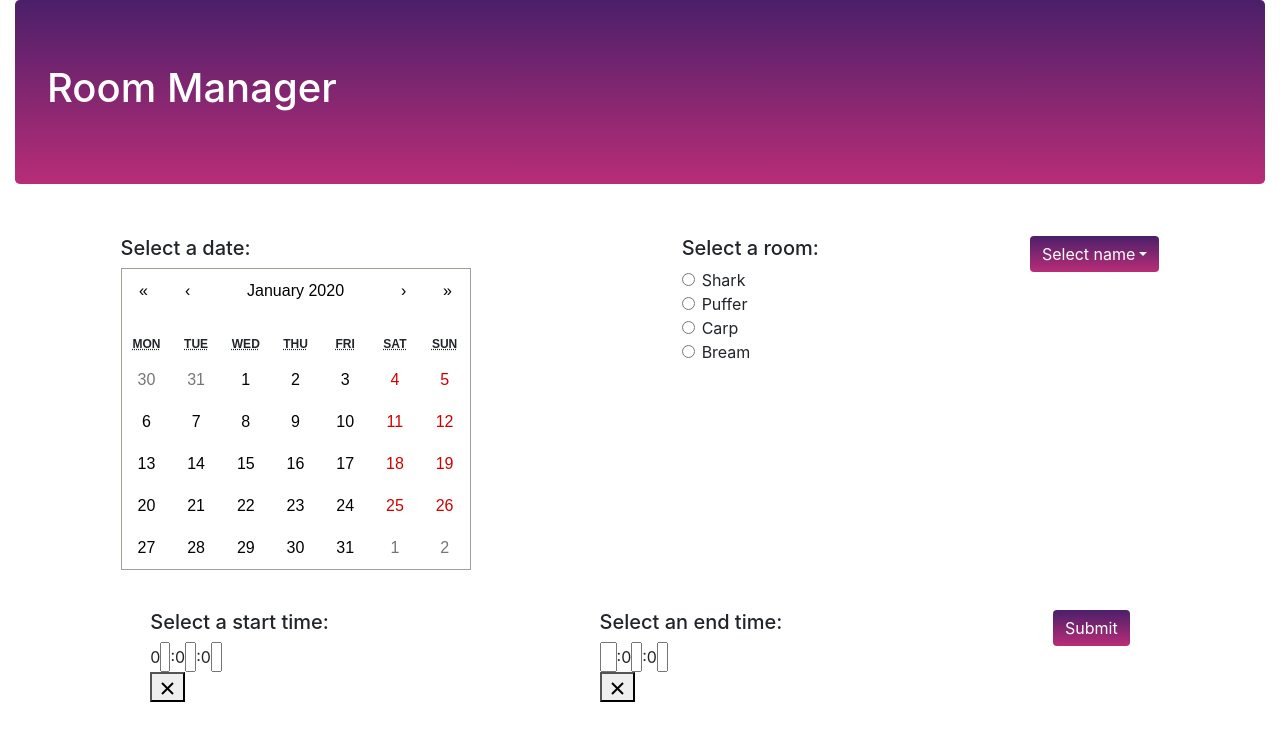
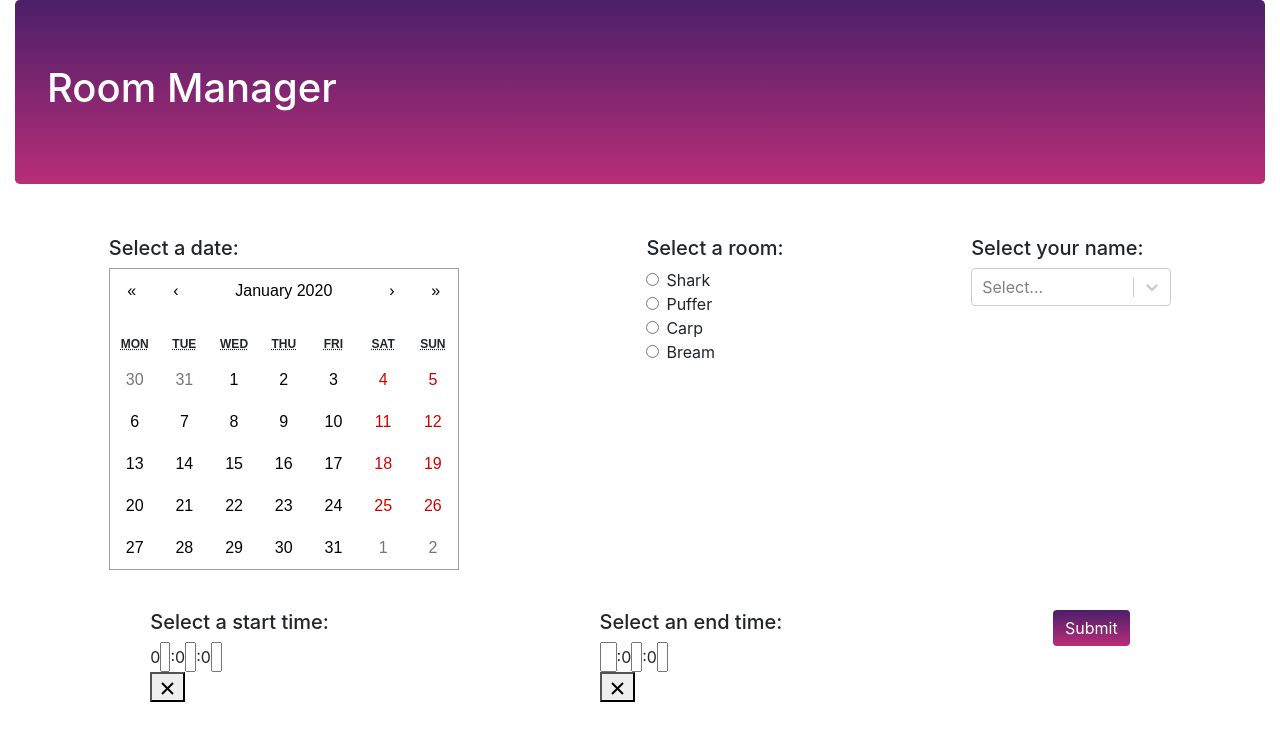
Before and after one commit to slm-git-repo/room-manager, a React (Create React App) app: page / in a window 1280 px wide. Shown: the top 740 px of the page. Built offline with nearby package versions, Linux system fonts and the light colour scheme.

Commit message:
move hardcoded stuff into separate file

```diff
--- a/package.json
+++ b/package.json
@@ -13,6 +13,7 @@
     "react-dom": "^16.12.0",
     "react-router-dom": "^5.1.2",
     "react-scripts": "3.3.0",
+    "react-select": "^3.0.8",
     "react-time-picker": "^3.9.0"
   },
   "scripts": {
--- a/src/components/App.css
+++ b/src/components/App.css
@@ -17,8 +17,11 @@ div[class*=" user-form"],
   margin: 20px 0;
 }
 
-button.user-form__submit,
-.user-form__name button {
+.user-form__name {
+  width: 200px;
+}
+
+button.user-form__submit {
   background: linear-gradient(#4b1f6a, #b92d77);
   border: none;
   max-height: 50px;
--- a/src/components/Cancelled.js
+++ b/src/components/Cancelled.js
@@ -2,7 +2,7 @@ import React from "react";
 import { Link } from "react-router-dom";
 import Alert from "react-bootstrap/Alert";
 
-function Cancelled(props) {
+function Cancelled() {
   return (
     <>
       <div className="jumbotron">
--- a/src/components/ConfirmationPage.js
+++ b/src/components/ConfirmationPage.js
@@ -11,7 +11,7 @@ function ConfirmationPage(props) {
       <div className="jumbotron">
         <h1>Room Manager</h1>
       </div>
-      <Alert variant="success">
+      <Alert variant="warning">
         Please confirm your information before reserving a room:
       </Alert>
       <div className="user-results">
--- a/src/components/Reservation.js
+++ b/src/components/Reservation.js
@@ -59,7 +59,9 @@ function Reservation(props) {
         <div className="user-form__room">
           <RoomSelector onRoomChange={onRoomChange} />
         </div>
-        <NameSelector onNameClick={onNameClick} />
+        <div className="user-form__name">
+          <NameSelector onNameClick={onNameClick} />
+        </div>
         <div className="break"></div>
         <div className="user-form__start-time">
           <h5>Select a start time:</h5>
--- a/src/components/form/NameSelector.js
+++ b/src/components/form/NameSelector.js
@@ -1,22 +1,18 @@
 import React from "react";
-import DropdownButton from "react-bootstrap/DropdownButton";
-import Dropdown from "react-bootstrap/Dropdown";
+import Select from "react-select";
+
+import { nameOptions } from "../utils";
 
 function NameSelector(props) {
   const handleOnClick = event => {
-    props.onNameClick(event.target.id);
+    props.onNameClick(event.value);
   };
 
   return (
-    <DropdownButton
-      title="Select name"
-      className="user-form__name"
-      onClick={handleOnClick}
-    >
-      <Dropdown.Item id="1">Bárbara Ribeiro</Dropdown.Item>
-      <Dropdown.Item id="2">Catarina Curioso</Dropdown.Item>
-      <Dropdown.Item id="3">Sérgio Machado</Dropdown.Item>
-    </DropdownButton>
+    <>
+      <h5>Select your name:</h5>
+      <Select options={nameOptions} onChange={handleOnClick} />
+    </>
   );
 }
 
--- a/src/components/form/RoomSelector.js
+++ b/src/components/form/RoomSelector.js
@@ -1,5 +1,12 @@
 import React from "react";
 import Form from "react-bootstrap/Form";
+
+import { roomOptions } from "../utils";
+
+const roomKeys = Object.keys(roomOptions);
+const roomValues = roomKeys.map((key, index) => {
+  return roomOptions[index].label;
+});
 
 function RoomSelector(props) {
   const handleOnChange = event => {
@@ -10,10 +17,15 @@ function RoomSelector(props) {
     <>
       <h5>Select a room:</h5>
       <div key="room-selector-radios" onChange={handleOnChange}>
-        <Form.Check type="radio" name="room-selector" id="1" label="Shark" />
-        <Form.Check type="radio" name="room-selector" id="2" label="Puffer" />
-        <Form.Check type="radio" name="room-selector" id="3" label="Carp" />
-        <Form.Check type="radio" name="room-selector" id="4" label="Bream" />
+        {roomKeys.map((key, index) => (
+          <Form.Check
+            key={index}
+            type="radio"
+            name="room-selector"
+            id={key}
+            label={roomValues[index]}
+          />
+        ))}
       </div>
     </>
   );
--- a/src/components/results/ResultsTable.js
+++ b/src/components/results/ResultsTable.js
@@ -1,5 +1,7 @@
 import React from "react";
 import Table from "react-bootstrap/Table";
+
+import { getName, getRoom } from "../utils";
 
 function ResultsTable(props) {
   const data = props.data;
@@ -19,23 +21,23 @@ function ResultsTable(props) {
       </thead>
       <tbody>
         <tr>
-          <td>Date (mm-dd-yy): </td>
+          <td>Date (mm-dd-yy):</td>
           <td>{date}</td>
         </tr>
         <tr>
-          <td>Room: </td>
-          <td>{room}</td>
+          <td>Room:</td>
+          <td>{getRoom(room)}</td>
         </tr>
         <tr>
-          <td>Name: </td>
-          <td>{name}</td>
+          <td>Name:</td>
+          <td>{getName(name)}</td>
         </tr>
         <tr>
-          <td>Start time: </td>
+          <td>Start time:</td>
           <td>{startTime}</td>
         </tr>
         <tr>
-          <td>End time: </td>
+          <td>End time:</td>
           <td>{endTime}</td>
         </tr>
       </tbody>
--- /dev/null
+++ b/src/components/utils.js
@@ -0,0 +1,24 @@
+const nameOptions = [
+  { id: "1", label: "Bárbara Ribeiro" },
+  { id: "2", label: "Catarina Curioso" },
+  { id: "3", label: "Sérgio Machado" }
+];
+
+const roomOptions = [
+  { id: "1", label: "Shark" },
+  { id: "2", label: "Puffer" },
+  { id: "3", label: "Carp" },
+  { id: "4", label: "Bream" }
+];
+
+const getName = id => {
+  const selected = nameOptions.filter(el => el.id === id);
+  return selected[0].label;
+};
+
+const getRoom = id => {
+  const selected = roomOptions.filter(el => el.id === id);
+  return selected[0].label;
+};
+
+export { nameOptions, roomOptions, getName, getRoom };
```
Also changed, not shown: 1 other file (tests, documents, lock files or other folders).
